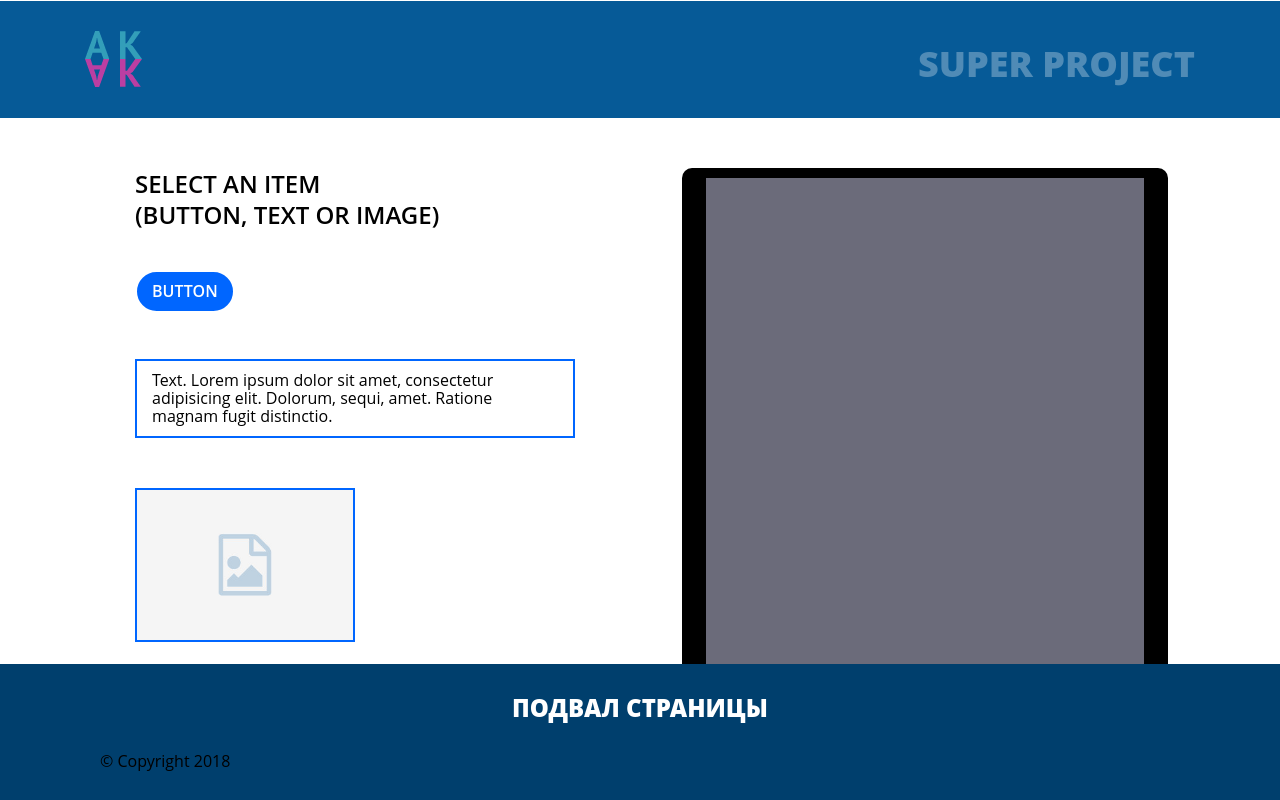
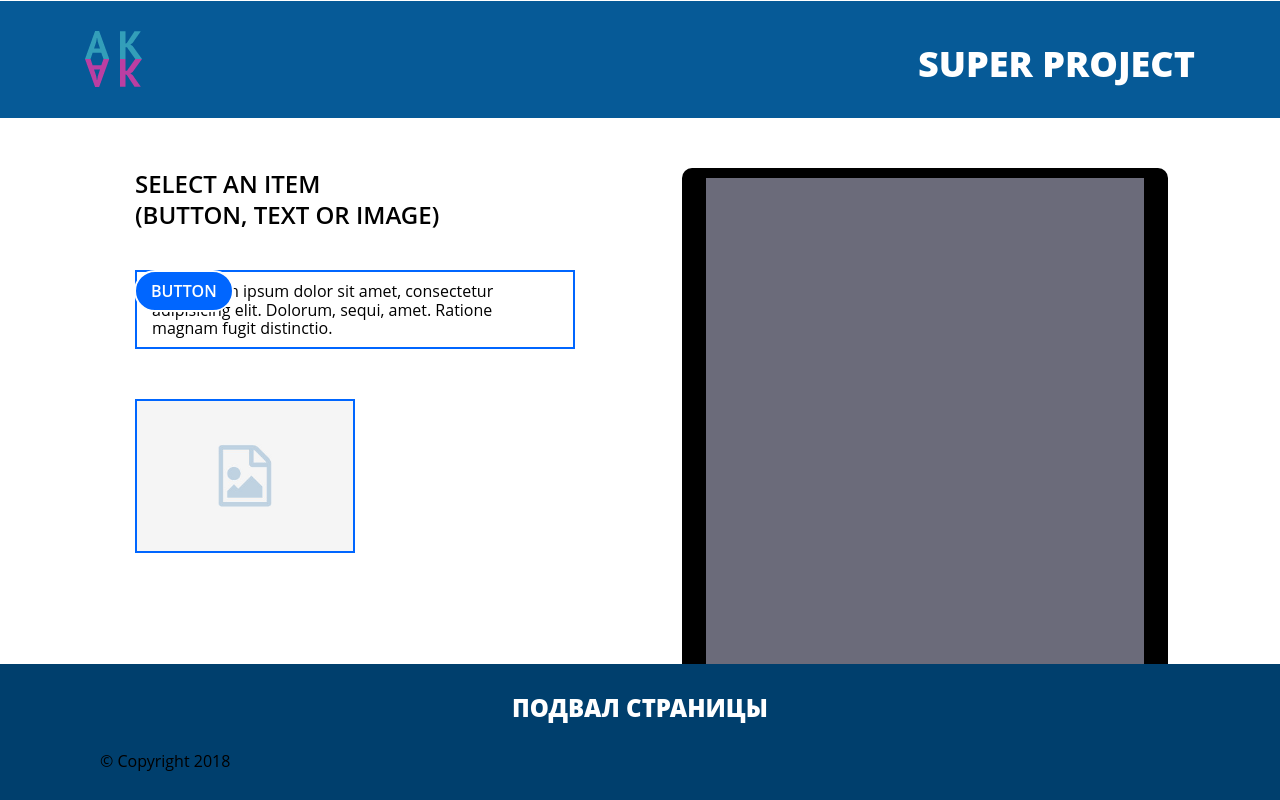
Before and after one commit to Andrew80Ka/test-super-project, a website: page app/index.html in a window 1280 px wide. Both pictures are taken after a click on the button "BUTTON". Drawn offline with Linux system fonts and the light colour scheme.

Commit message:
add event draggable for the button

```diff
--- a/app/index.html
+++ b/app/index.html
@@ -64,9 +64,9 @@
 					<div class="panel-left ">
 						<div class="panel-left-wrap">
 							<h2 class="panel-left-heading">select an item<br>(button, text or image)</h2>
-							<button class="panel-left-button">button</button>
-							<p class="panel-left-text">Text. Lorem ipsum dolor sit amet, consectetur adipisicing elit. Dolorum, sequi, amet. Ratione magnam fugit distinctio.</p>
-							<img class="panel-left-img" src="img/icons/project_placeholder.jpg" alt="photo">
+							<button id="draggable-btn" class="panel-left-button">button</button>
+							<p id="draggable-text" class="panel-left-text">Text. Lorem ipsum dolor sit amet, consectetur adipisicing elit. Dolorum, sequi, amet. Ratione magnam fugit distinctio.</p>
+							<img id="draggable-img" class="panel-left-img" src="img/icons/project_placeholder.jpg" alt="photo">
 						</div>
 					</div>
 				</div>
@@ -74,7 +74,7 @@
 					<div class="panel-right ">
 						<div class="panel-right-phone">
 
-							<div class="panel-right-phone-screen"></div>
+							<div id="screen-phone" class="panel-right-phone-screen"></div>
 							<div class="panel-right-phone-button"></div>
 
 						</div>
--- a/app/js/main.js
+++ b/app/js/main.js
@@ -1,5 +1,69 @@
 $(document).ready(function() {
-	for (var i = 0; i < 3; i++) {
-		$(".header-description").fadeOut(3000).fadeIn(3000);
-	}
+
+	var butn = document.getElementById('draggable-btn');
+
+butn.onmousedown = function(e) { // 1. отследить нажатие
+
+  // подготовить к перемещению
+  // 2. разместить на том же месте, но в абсолютных координатах
+  butn.style.position = 'absolute';
+  moveAt(e);
+  // переместим в body, чтобы мяч был точно не внутри position:relative
+  document.body.appendChild(butn);
+
+  butn.style.zIndex = 1000; // показывать мяч над другими элементами
+
+  // передвинуть мяч под координаты курсора
+  // и сдвинуть на половину ширины/высоты для центрирования
+  function moveAt(e) {
+    butn.style.left = e.pageX - butn.offsetWidth / 2 + 'px';
+    butn.style.top = e.pageY - butn.offsetHeight / 2 + 'px';
+  }
+
+  // 3, перемещать по экрану
+  document.onmousemove = function(e) {
+    moveAt(e);
+  }
+
+  // 4. отследить окончание переноса
+  butn.onmouseup = function() {
+    document.onmousemove = null;
+    butn.onmouseup = null;
+  }
+}
+	// for (var i = 0; i < 3; i++) {
+	// 	$(".header-description").fadeOut(3000).fadeIn(3000);
+	// }
+
 });
+// 	var butn = document.getElementById('draggable');
+
+// butn.onmousedown = function(e) { // 1. отследить нажатие
+
+//   // подготовить к перемещению
+//   // 2. разместить на том же месте, но в абсолютных координатах
+//   butn.style.position = 'absolute';
+//   moveAt(e);
+//   // переместим в body, чтобы мяч был точно не внутри position:relative
+//   document.body.appendChild(butn);
+
+//   butn.style.zIndex = 1000; // показывать мяч над другими элементами
+
+//   // передвинуть мяч под координаты курсора
+//   // и сдвинуть на половину ширины/высоты для центрирования
+//   function moveAt(e) {
+//     butn.style.left = e.pageX - butn.offsetWidth / 2 + 'px';
+//     butn.style.top = e.pageY - butn.offsetHeight / 2 + 'px';
+//   }
+
+//   // 3, перемещать по экрану
+//   document.onmousemove = function(e) {
+//     moveAt(e);
+//   }
+
+//   // 4. отследить окончание переноса
+//   butn.onmouseup = function() {
+//     document.onmousemove = null;
+//     butn.onmouseup = null;
+//   }
+// }
```
